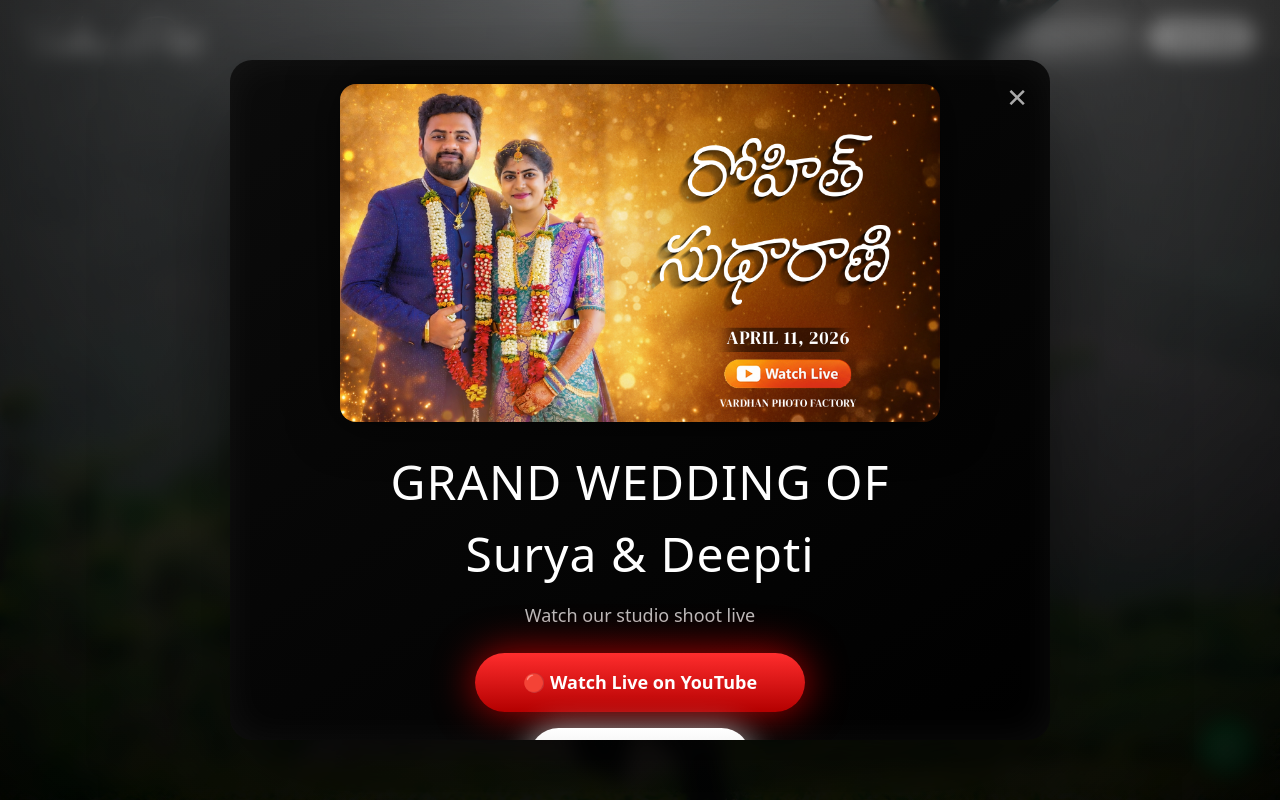
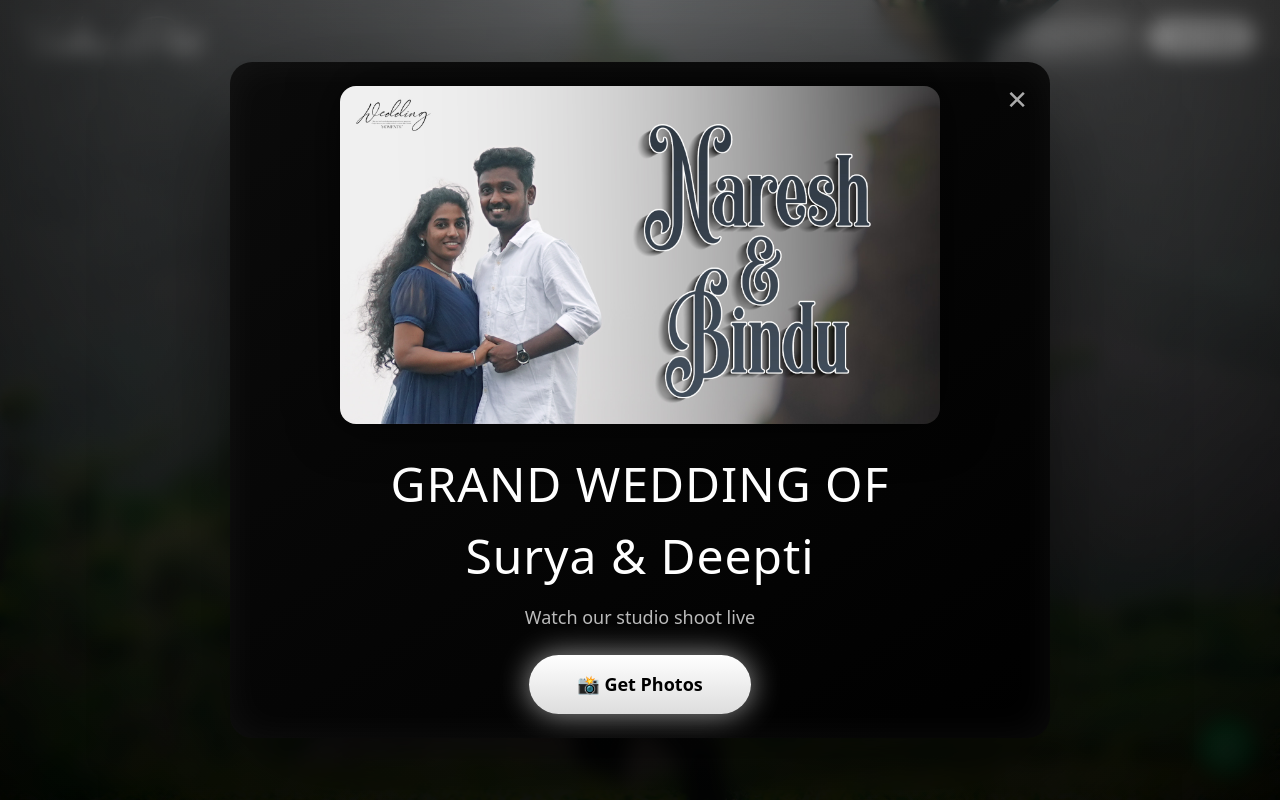
Before and after one commit to surendra-crax/vardhan-photo-factory, a Next.js app: page / in a window 1280 px wide. Shown: the top 800 px of the page. Built offline with nearby package versions, Linux system fonts and the light colour scheme.

Commit message:
Update LiveCenterPopup.tsx

```diff
--- a/components/LiveCenterPopup.tsx
+++ b/components/LiveCenterPopup.tsx
@@ -5,13 +5,13 @@ import { useEffect, useState } from "react";
 /* =======================
    CHANGE ONLY THESE
 ======================= */
- const LIVE_YOUTUBE_URL =
-  "https://youtube.com/live/EpzyGlHKU70";
+ // const LIVE_YOUTUBE_URL =
+ //  "https://youtube.com/live/EpzyGlHKU70";
 
 const PHOTO_URL =
-   "https://link.camtom.in/bGWhgaaZnr3BymzfOcFQ";
+   "https://link.camtom.in/YmppGqDz6LWWjJxhkDbu";
 
-const THUMBNAIL_URL = "/thumbnail/april 11.jpg";
+const THUMBNAIL_URL = "/thumbnail/april 25.jpeg";
 
 const ANIMATION_DURATION = 700;
 
@@ -82,7 +82,7 @@ const LiveCenterPopup = () => {
         </p>
 
         {/* Watch Live */}
-         <a
+         {/* <a
           href={LIVE_YOUTUBE_URL}
           target="_blank"
           rel="noopener noreferrer"
@@ -94,7 +94,7 @@ const LiveCenterPopup = () => {
           }}
         >
           🔴 Watch Live on YouTube
-        </a>
+        </a>  */}
 
         {/* Get Photos */}
         <a
```
